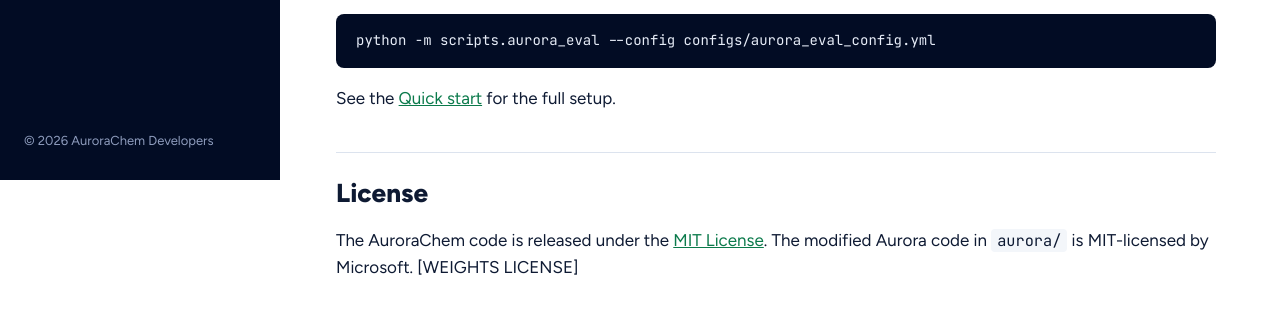
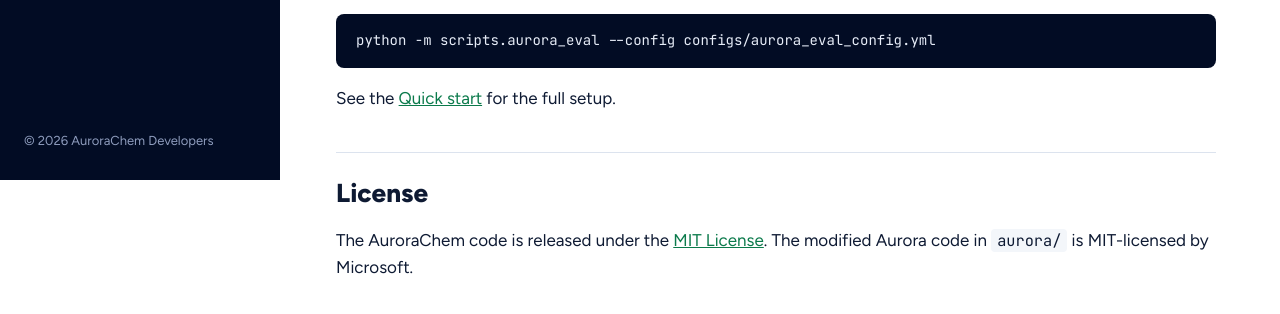
Before and after one commit to AuroraChem/AuroraChem.github.io, a plain HTML site: page model-weights.html in a window 1280 px wide. Shown: the part 620-934 px from the top of the page. Drawn offline with Linux system fonts and the light colour scheme.

Commit message:
Updating website, A. Turner

```diff
--- a/model-weights.html
+++ b/model-weights.html
@@ -75,7 +75,7 @@
         <p>See the <a href="quick-start.html">Quick start</a> for the full setup.</p>
 
         <h2>License</h2>
-        <p>The AuroraChem code is released under the <a href="https://github.com/AuroraChem/AuroraChem/blob/main/LICENSE">MIT License</a>. The modified Aurora code in <code>aurora/</code> is MIT-licensed by Microsoft. [WEIGHTS LICENSE]</p>
+        <p>The AuroraChem code is released under the <a href="https://github.com/AuroraChem/AuroraChem/blob/main/LICENSE">MIT License</a>. The modified Aurora code in <code>aurora/</code> is MIT-licensed by Microsoft.</p>
       </div>
     </main>
   </div>
```
Also changed, not shown: resources.html (+1 -1 lines).
